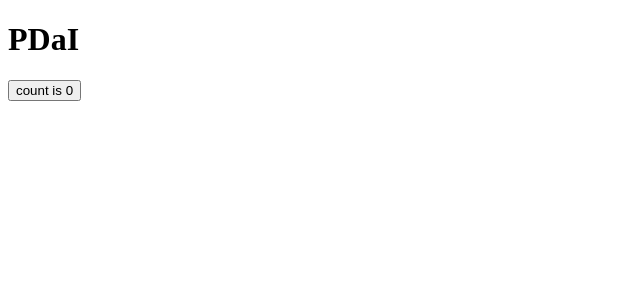
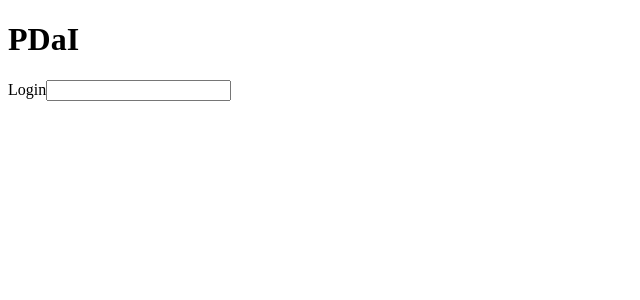
Before and after one commit to PDaI-Group-12/frontend, a React (Vite) app: page /frontend/login in a window 1280 px wide. Shown: the top 300 px of the page, without its empty margins (0-640 px from the left). Built offline with nearby package versions, Linux system fonts and the light colour scheme.

Commit message:
Added default folder structure

```diff
--- a/package.json
+++ b/package.json
@@ -11,7 +11,8 @@
   },
   "dependencies": {
     "react": "^18.3.1",
-    "react-dom": "^18.3.1"
+    "react-dom": "^18.3.1",
+    "react-router-dom": "^6.27.0"
   },
   "devDependencies": {
     "@eslint/js": "^9.13.0",
--- a/src/App.tsx
+++ /dev/null
@@ -1,17 +0,0 @@
-import {useState} from 'react'
-
-function App() {
-    const [count, setCount] = useState(0)
-
-    return (
-        <>
-            <h1>PDaI</h1>
-            <button onClick={
-                () => setCount((count) => count + 1)
-            }>count is {count}
-            </button>
-        </>
-    )
-}
-
-export default App
--- /dev/null
+++ b/src/hooks/types.ts
@@ -0,0 +1,15 @@
+import {Dispatch, ReactNode, SetStateAction} from "react";
+
+export interface AuthContent {
+    token: string
+    setToken: Dispatch<SetStateAction<string>>
+    isAuthorized: boolean
+}
+
+export interface DefaultProvidersProps {
+    children: ReactNode
+}
+
+export interface AuthProviderProps extends DefaultProvidersProps {
+    userToken: string
+}
--- /dev/null
+++ b/src/hooks/useAuth.tsx
@@ -0,0 +1,27 @@
+import {createContext, useContext, useState} from "react";
+import {AuthContent, AuthProviderProps} from "./types";
+
+/*
+ * This is custom hook like useState() for manage authorization
+ */
+const AuthContext = createContext<AuthContent>({
+    token: "",
+    isAuthorized: false,
+    setToken: () => {
+    }
+});
+
+export const AuthProvider = (props: AuthProviderProps) => {
+
+    const [token, setToken] = useState(props.userToken);
+
+    const isAuthorized = !(!token || token === "");
+
+    return (
+        <AuthContext.Provider value={{token, setToken, isAuthorized}}>
+            {props.children}
+        </AuthContext.Provider>
+    );
+};
+
+export const useAuth = () => useContext(AuthContext);
--- a/src/main.tsx
+++ b/src/main.tsx
@@ -1,9 +1,28 @@
 import {StrictMode} from 'react'
 import {createRoot} from 'react-dom/client'
-import App from './App.tsx'
+import {AuthProvider} from "./hooks/useAuth.tsx";
+import {
+    createBrowserRouter,
+    createRoutesFromElements,
+    Route,
+    RouterProvider,
+} from "react-router-dom";
+import {LoginPage} from "./pages/LoginPage.tsx";
+import MainPage from "./pages/MainPage.tsx";
 
 createRoot(document.getElementById('root')!).render(
     <StrictMode>
-        <App/>
+        <AuthProvider userToken={localStorage.getItem("token") || ""}>
+            <RouterProvider router={
+                createBrowserRouter(
+                    createRoutesFromElements(
+                        <Route path="/frontend">
+                            <Route index element={<MainPage/>}></Route>
+                            <Route path="login" element={<LoginPage/>}/>
+                        </Route>
+                    )
+                )
+            }/>
+        </AuthProvider>
     </StrictMode>,
 )
--- /dev/null
+++ b/src/pages/LoginPage.tsx
@@ -0,0 +1,20 @@
+import {useAuth} from "../hooks/useAuth.tsx";
+import {useNavigate} from "react-router-dom";
+
+export function LoginPage() {
+
+    const {isAuthorized} = useAuth()
+    const navigate = useNavigate()
+
+    if (isAuthorized) navigate("/home")
+
+    return (
+        <>
+            <h1>PDaI</h1>
+            <label>
+                Login
+                <input type="text"/>
+            </label>
+        </>
+    )
+}
--- /dev/null
+++ b/src/pages/MainPage.tsx
@@ -0,0 +1,10 @@
+import {useNavigate} from "react-router-dom";
+
+export default function MainPage() {
+
+    const navigate = useNavigate()
+
+    return (
+        <button onClick={() => navigate("login")}>Login</button>
+    )
+}
--- /dev/null
+++ b/src/services/pdaiApi.ts
@@ -0,0 +1,3 @@
+/* This file and folder will be used
+ * for backend api request implements
+ */
```
Also changed, not shown: src/components/GlobalComponents.tsx (added, +7 -0 lines), 1 other file (tests, documents, lock files or other folders).
